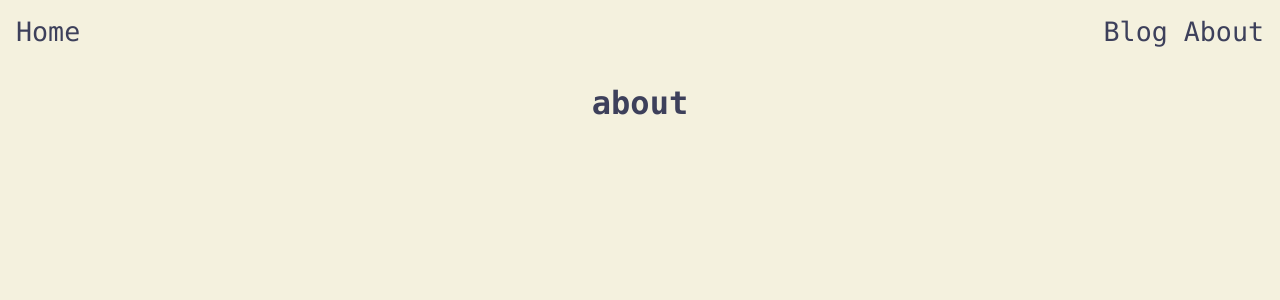
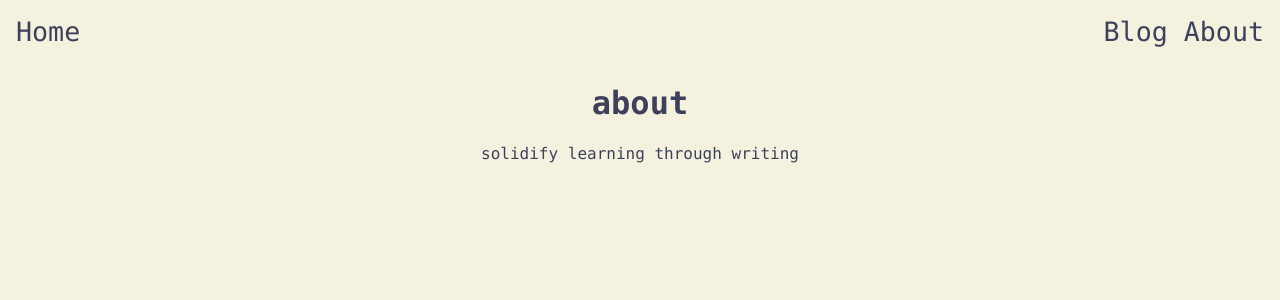
Before and after one commit to heiku-jiqu/github-blog, a SvelteKit app: page /about in a window 1280 px wide. Shown: the top 300 px of the page. Built offline with nearby package versions, Linux system fonts and the light colour scheme.

Commit message:
edit about page

```diff
--- a/src/routes/about/+page.svelte
+++ b/src/routes/about/+page.svelte
@@ -1 +1,2 @@
 <h1>about</h1>
+<p>solidify learning through writing</p>
```
